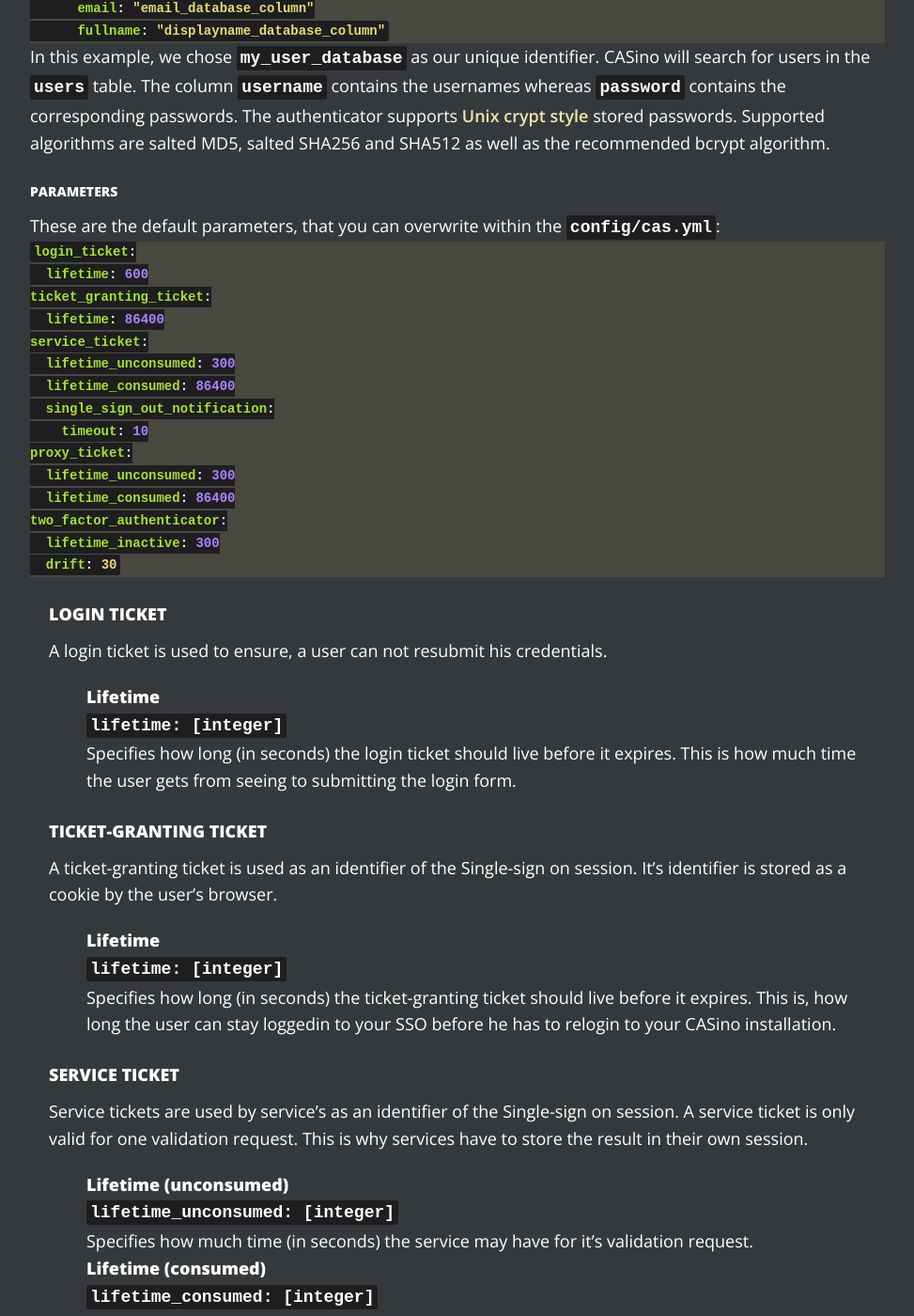
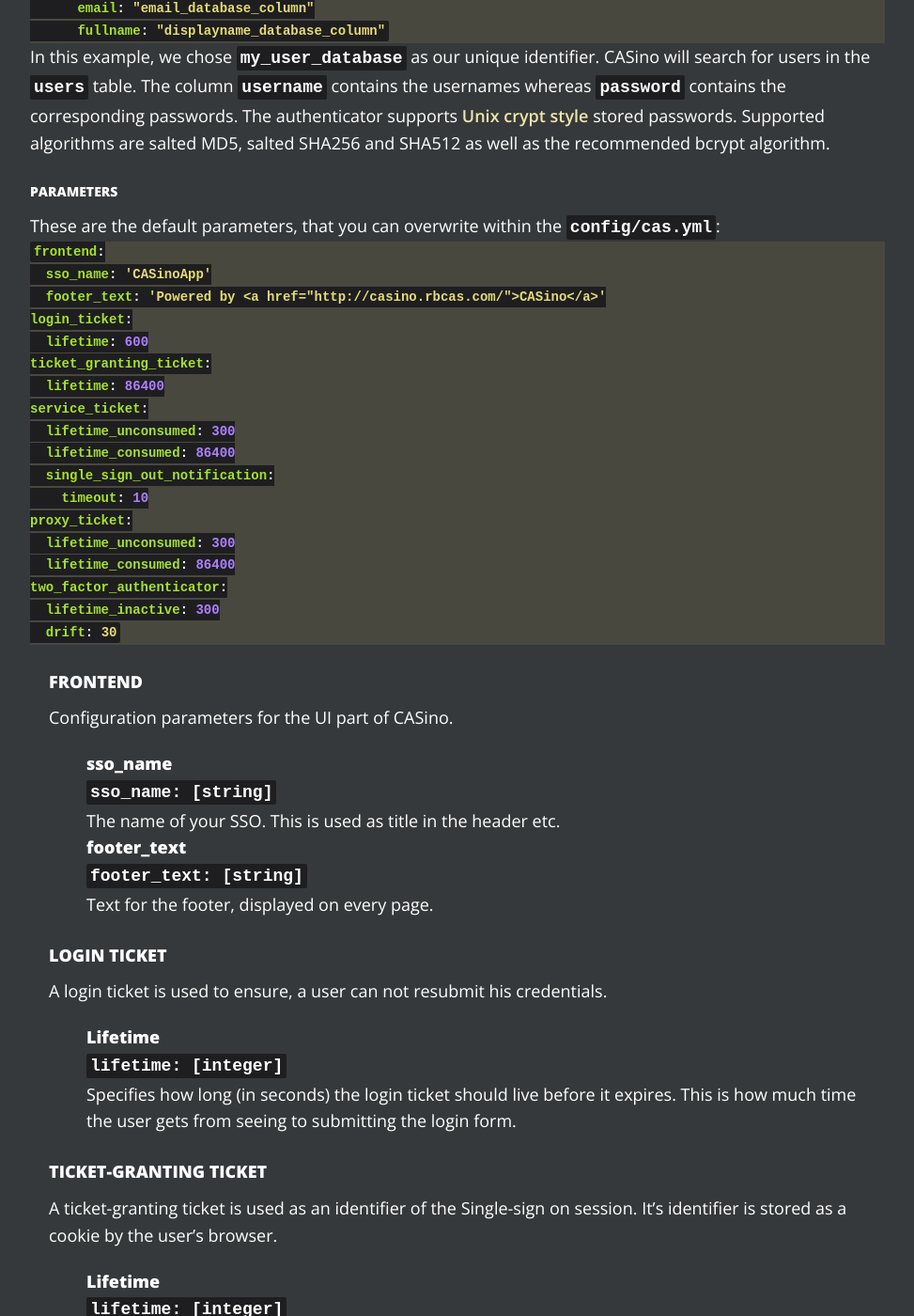
Before and after one commit to rbCAS/rbcas.github.com, a Jekyll site: the page built from docs/configuration/index.md, in a window 1280 px wide and 1400 px high, scrolled down 1735 px. Shown: the whole window at 94% size, without its empty margins (153-1126 px from the left). Built offline with Jekyll 4.4.1, drawn with Linux system fonts in a browser that asks for light colours.

Commit message:
Document frontend config options

```diff
--- a/docs/configuration/index.md
+++ b/docs/configuration/index.md
@@ -73,6 +73,9 @@ In this example, we chose `my_user_database` as our unique identifier. CASino wi
 These are the default parameters, that you can overwrite within the `config/cas.yml`:
 
 {% highlight yaml %}
+frontend:
+  sso_name: 'CASinoApp'
+  footer_text: 'Powered by <a href="http://casino.rbcas.com/">CASino</a>'
 login_ticket:
   lifetime: 600
 ticket_granting_ticket:
@@ -89,6 +92,22 @@ two_factor_authenticator:
   lifetime_inactive: 300
   drift: 30
 {% endhighlight %}
+
+* ### Frontend
+
+  Configuration parameters for the UI part of CASino.
+
+  * **sso_name**
+
+    `sso_name: [string]`
+
+    The name of your SSO. This is used as title in the header etc.
+
+  * **footer_text**
+
+    `footer_text: [string]`
+
+    Text for the footer, displayed on every page.
 
 * ### Login Ticket
 
```
